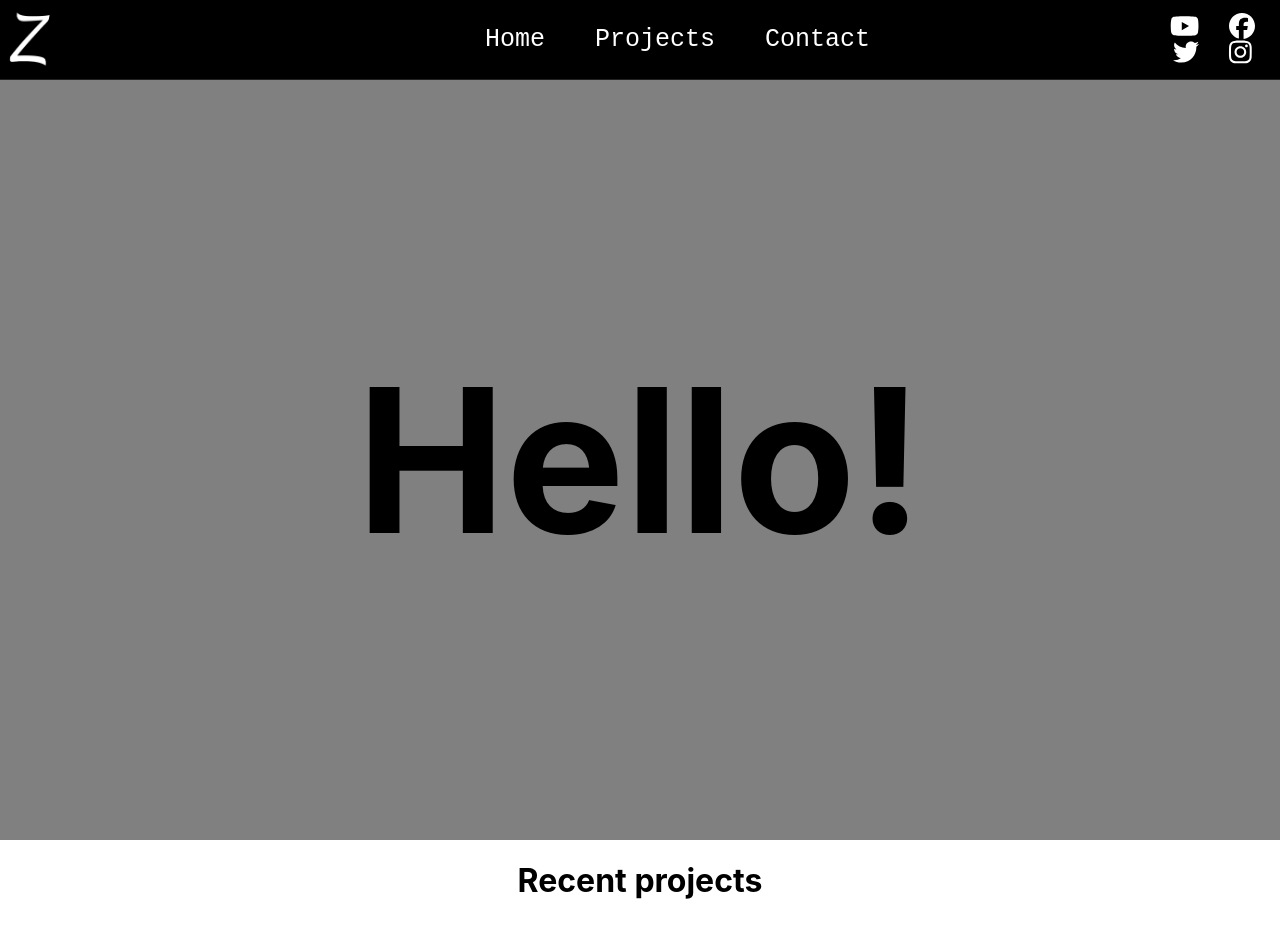
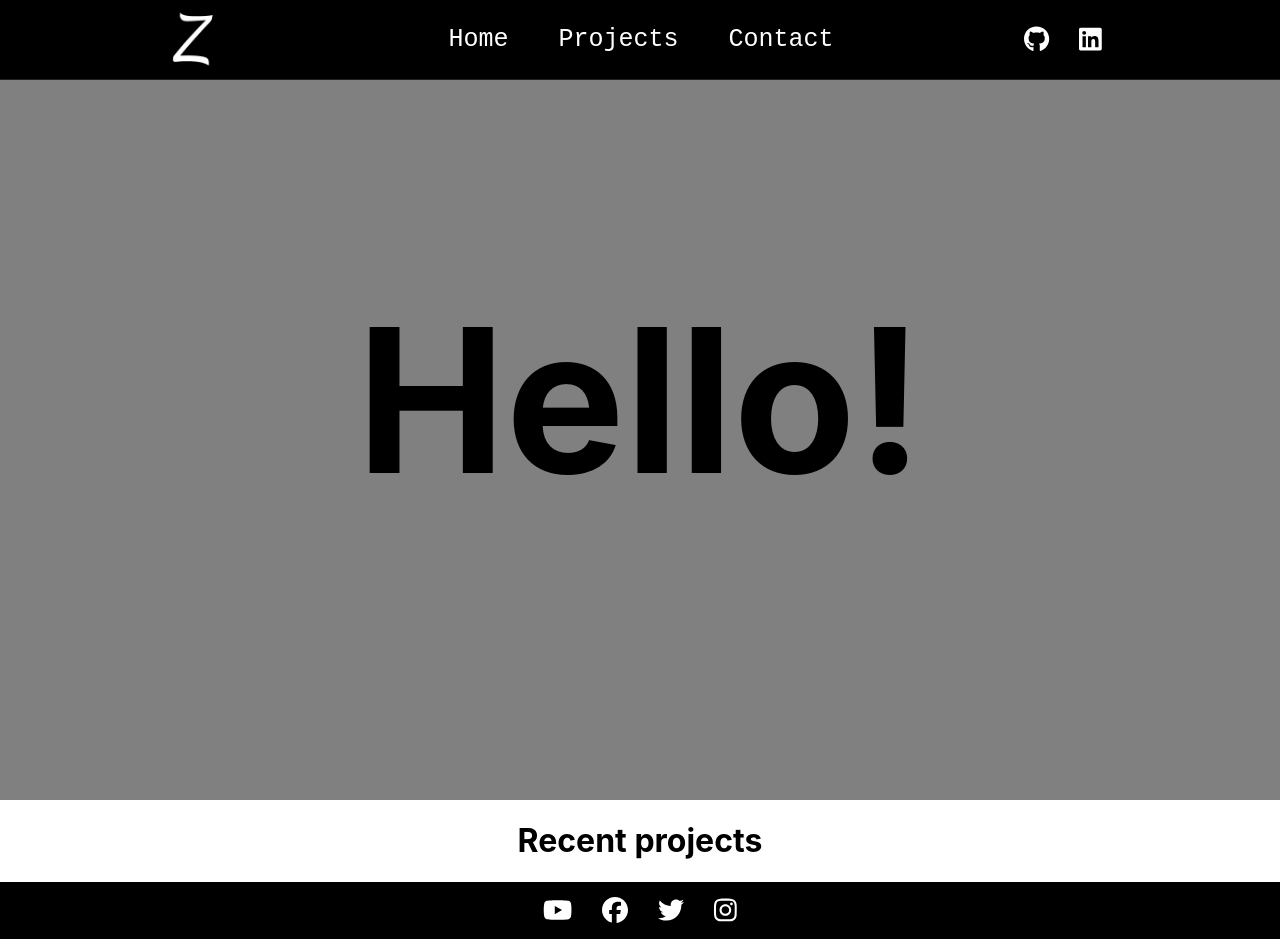
Before and after one commit to MehdiZaidaneS/miportfolio, a React (Create React App) app: page /miportfolio/ in a window 1280 px wide. Built offline with nearby package versions, Linux system fonts and the light colour scheme.

Commit message:
Siderbar

```diff
--- a/package.json
+++ b/package.json
@@ -6,6 +6,7 @@
   "dependencies": {
     "@fortawesome/fontawesome-svg-core": "^6.3.0",
     "@fortawesome/free-brands-svg-icons": "^6.3.0",
+    "@fortawesome/free-solid-svg-icons": "^6.3.0",
     "@fortawesome/react-fontawesome": "^0.2.0",
     "@testing-library/jest-dom": "^5.16.5",
     "@testing-library/react": "^13.3.0",
--- a/src/App.css
+++ b/src/App.css
@@ -12,6 +12,10 @@ body{
   margin: 0 auto;
   text-align: center;
   justify-content: center;
+  overflow: hidden;
+  position: fixed;
+  top: 0%;
+  width: 100%
 }
 
 
@@ -48,3 +52,87 @@ body{
   margin: 15px;
   font-size: 13px;
 }
+
+
+.footer{
+  background-color: black;
+  display: inline-block;
+  text-align: center;
+  padding-top: 15px;
+  padding-bottom: 15px;
+  width:100%;
+}
+
+.footer a{
+  color: white;
+  margin: 15px;
+  font-size: 13px;
+}
+
+
+.bars{
+  display: none;
+}
+
+.bars button{
+  font-size: 15px;
+  color: white;
+  background: none;
+  cursor: pointer;
+}
+
+
+@media only screen and (max-width: 1280px) {
+
+.Bar{
+ margin: 0px 150px 0px 200px;
+}
+
+}
+
+@media only screen and (max-width: 980px) {
+
+  .Bar{
+    margin: 0px 50px 0px 100px;
+  }
+
+}
+
+@media only screen and (max-width: 777px) {
+  .App{
+    position: relative;
+  }
+  .Bar{
+    display: none;
+  }
+
+  .socialmedia{
+
+    display: none;
+  }
+
+  .footer{
+    display: none;
+  }
+
+  .logo{
+    margin: 0 auto;
+  }
+  .bars{
+    display:block;
+    margin-right: 15px;
+    margin-left: -15px;
+  }
+
+  .sidebar{
+    position: absolute;
+    background-color: black;
+    height: 91.2vh;
+    width: 100%;
+    color: white;
+    margin: 0 auto;
+    text-align: center;
+    justify-content: center;
+  }
+
+}
--- a/src/App.js
+++ b/src/App.js
@@ -12,22 +12,59 @@ import FrontPage from "./Components/FrontPage/FrontPage";
  import logo from "./media/logo.png"
 
 import { FontAwesomeIcon } from "@fortawesome/react-fontawesome";
+import { faBars } from '@fortawesome/free-solid-svg-icons';
 import {
   faYoutube,
   faFacebook,
   faTwitter,
-  faInstagram
+  faInstagram,
+  faGithub,
+  faLinkedin,
 } from "@fortawesome/free-brands-svg-icons";
+import { useEffect, useState } from 'react';
 
 
 function App() {
+
+const [sidebar, setSidebar] = useState(false)
+
+
+const change = () =>{
+  if(sidebar === true){
+    setSidebar(false)
+  }else{
+    setSidebar(true)
+  }
+}
+
+const [windowWidth, setWindowWidth] = useState(window.innerWidth);
+
+useEffect(() => {
+  const handleWindowResize = () => {
+    setWindowWidth(window.innerWidth);
+  };
+
+  window.addEventListener('resize', handleWindowResize);
+
+  if(windowWidth > 777){
+    setSidebar(false)
+  }
+  return () => {
+    window.removeEventListener('resize', handleWindowResize);
+  };
+
+}, [windowWidth]);
+
+
   return (
+
+
 
     <Router basename='/miportfolio'>
     <div className="App" >
+
         <div className='logo'>
             <Link to="/"><img src={logo} alt="" width={60}></img></Link>
-
         </div>
         <div className='Bar'>
             <Link to="/">Home</Link>
@@ -36,6 +73,40 @@ function App() {
             {/* <Link to="/aboutme">About Me</Link> */}
         </div>
         <div className='socialmedia'>
+            <a href="https://github.com/MehdiZaidaneS"
+               className="youtube social" target="_blank" rel="noopener noreferrer">
+               <FontAwesomeIcon icon={faGithub} size="2x" />
+             </a>
+             <a href="https://www.facebook.com/learnbuildteach/"
+               className="facebook social" target="_blank" rel="noopener noreferrer">
+               <FontAwesomeIcon icon={faLinkedin} size="2x" />
+             </a>
+        </div>
+        <div className='bars' >
+            <button onClick={change}>
+               <FontAwesomeIcon icon={faBars} size="2x"/>
+             </button>
+        </div>
+      </div>
+
+      { sidebar &&
+      <div className='sidebar'>
+          <div className='Bar2'>
+            <Link to="/"><button onClick={change}>Home</button></Link>
+            <Link to="/projects"><button onClick={change}>Projects</button></Link>
+            <Link to="/contact"><button onClick={change}>Contact</button></Link>
+          </div>
+          <div className='socialmedia2'>
+            <a href="https://github.com/MehdiZaidaneS"
+               className="youtube social" target="_blank" rel="noopener noreferrer">
+               <FontAwesomeIcon icon={faGithub} size="2x" />
+             </a>
+             <a href="https://www.facebook.com/learnbuildteach/"
+               className="facebook social" target="_blank" rel="noopener noreferrer">
+               <FontAwesomeIcon icon={faLinkedin} size="2x" />
+             </a>
+          </div>
+          <div className='footer2'>
              <a href="https://www.youtube.com/c/jamesqquick"
                 className="youtube social" target="_blank" rel="noopener noreferrer">
                 <FontAwesomeIcon icon={faYoutube} size="2x" />
@@ -53,13 +124,35 @@ function App() {
               </a>
             </div>
       </div>
+      }
+
+      { sidebar === false &&
       <Routes>
             <Route exact path='/' element={<FrontPage/>} />
             <Route exact path='/projects' element={<Projects/>} />
             {/* <Route exact path='/aboutme' element={<AboutMe/>} /> */}
             <Route exact path='/contact' element={<ContactMe/>} />
+      </Routes>
+     }
 
-      </Routes>
+      <div className="footer">
+         <a href="https://www.youtube.com/c/jamesqquick"
+           className="youtube social" target="_blank" rel="noopener noreferrer">
+           <FontAwesomeIcon icon={faYoutube} size="2x" />
+         </a>
+         <a href="https://www.facebook.com/learnbuildteach/"
+           className="facebook social" target="_blank" rel="noopener noreferrer">
+           <FontAwesomeIcon icon={faFacebook} size="2x" />
+         </a>
+         <a href="https://www.twitter.com/jamesqquick" className="twitter social" target="_blank" rel="noopener noreferrer">
+           <FontAwesomeIcon icon={faTwitter} size="2x" />
+         </a>
+         <a href="https://www.instagram.com/learnbuildteach"
+           className="instagram social" target="_blank" rel="noopener noreferrer">
+           <FontAwesomeIcon icon={faInstagram} size="2x" />
+         </a>
+      </div>
+
 
     </Router>
 
--- a/src/Components/FrontPage/FrontPage.css
+++ b/src/Components/FrontPage/FrontPage.css
@@ -4,7 +4,7 @@
   display: flex;
   justify-content: center;
   align-items: center;
-  height: 95vh;
+  height: 100vh;
   width: 100%;
 }
 
```
Also changed, not shown: 1 other file (tests, documents, lock files or other folders). Lines whose indentation alone changed are shown as unchanged.
